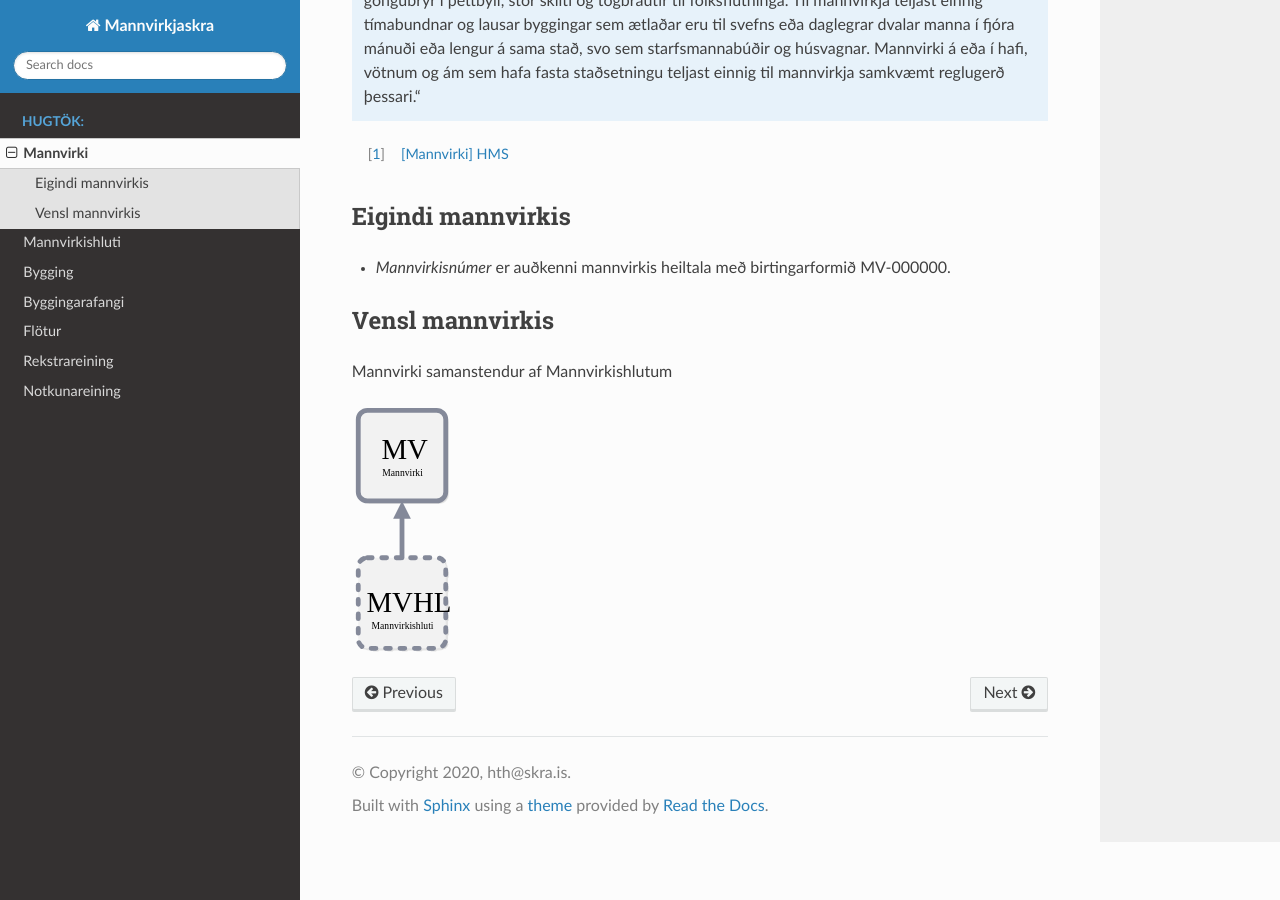
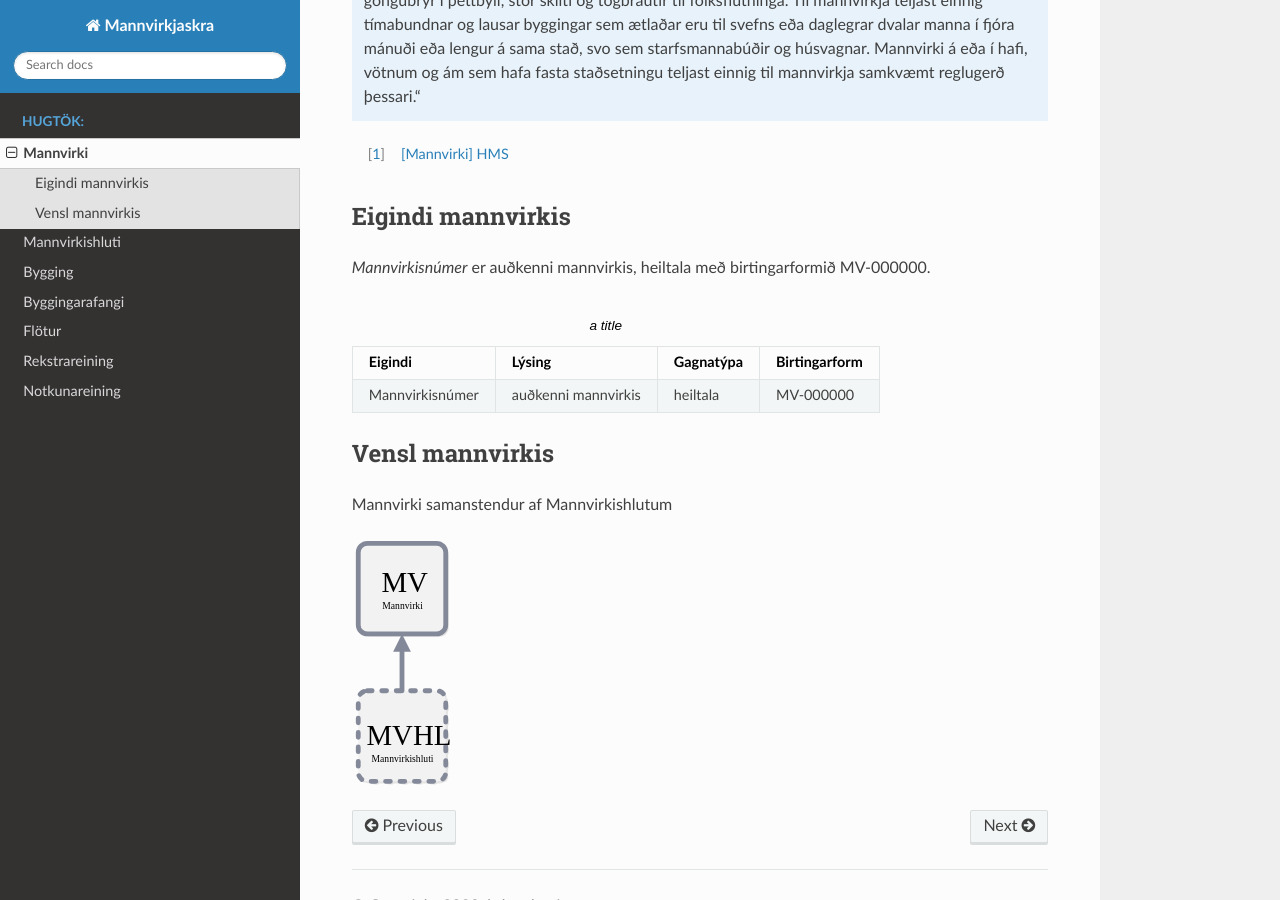
Before and after one commit to hthl/Mannvirkjaskra, a Sphinx documentation site: the page built from source/mannvirki.rst, in a window 1280 px wide and 900 px high, scrolled down 452 px. Built offline with Sphinx 7.4.7 and the Read the Docs theme 2.0.0, drawn with Linux system fonts in a browser that asks for light colours.

Commit message:
Update mannvirki.rst

```diff
--- a/source/mannvirki.rst
+++ b/source/mannvirki.rst
@@ -28,9 +28,12 @@ Nánar skilgreint [#]_ í 51. tölul. 1.2.1. gr. byggingarreglugerðar á eftirf
 Eigindi mannvirkis
 -------------------
 
-* *Mannvirkisnúmer*
-  er auðkenni mannvirkis
-  heiltala með birtingarformið MV-000000.
+*Mannvirkisnúmer* er auðkenni mannvirkis, heiltala með birtingarformið MV-000000.
+
+.. csv-table:: a title
+   :header: "Eigindi", "Lýsing", "Gagnatýpa", "Birtingarform"
+
+   "Mannvirkisnúmer", "auðkenni mannvirkis", "heiltala", "MV-000000"
 
 Vensl mannvirkis
 --------------------
```
